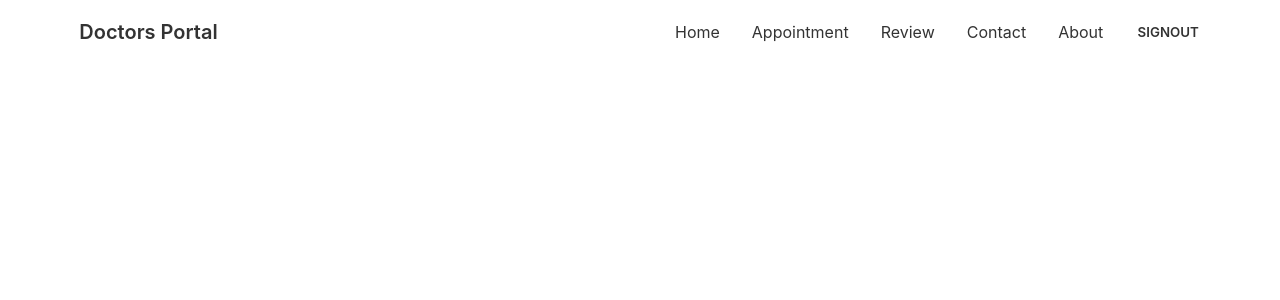
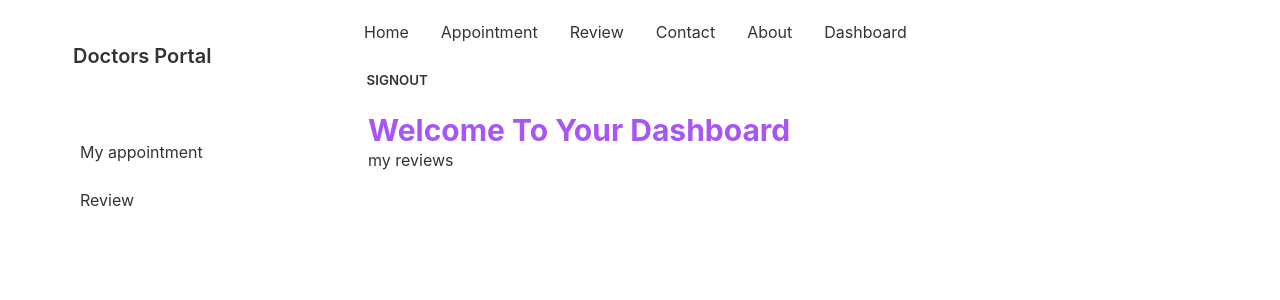
Before and after one commit to AnikKDev/doctors-portal-client, a React (Create React App) app: page /dashboard/review in a window 1280 px wide. Shown: the top 300 px of the page. Built offline with nearby package versions, Linux system fonts and the light colour scheme; no server answers; sample sign-in values are in the browser's storage.

Commit message:
solved logo and menu icon alignment between. but I am resetting it back. check commit history to know how did it solve

```diff
--- a/src/App.js
+++ b/src/App.js
@@ -9,6 +9,9 @@
 import RequireAuth from './RequireAuth';
 import { ToastContainer } from 'react-toastify';
 import 'react-toastify/dist/ReactToastify.css';
+import Dashboard from './Pages/Dashboard/Dashboard';
+import MyAppointment from './Pages/Dashboard/MyAppointment';
+import Review from './Pages/Dashboard/Review';
 
 function App() {
   return (
@@ -24,6 +27,15 @@
           </RequireAuth>
 
         } />
+        <Route path="dashboard" element={
+          <RequireAuth>
+            <Dashboard />
+          </RequireAuth>
+
+        } >
+          <Route index element={<MyAppointment />}></Route>
+          <Route path="review" element={<Review />}></Route>
+        </Route>
         <Route path="login" element={<Login />} />
         <Route path="signup" element={<SignUp />} />
       </Routes>
--- /dev/null
+++ b/src/Pages/Dashboard/Dashboard.js
@@ -0,0 +1,28 @@
+import React from 'react';
+import { Link, Outlet } from 'react-router-dom';
+
+const Dashboard = () => {
+    return (
+        <div class="drawer drawer-mobile">
+            <input id="dashboard-sidebar" type="checkbox" class="drawer-toggle" />
+            <div class="drawer-content">
+                {/* <!-- Page content here --> */}
+                <h2 className="text-3xl font-bold text-purple-500">Welcome To Your Dashboard</h2>
+                <Outlet></Outlet>
+
+
+            </div>
+            <div class="drawer-side">
+                <label for="dashboard-sidebar" class="drawer-overlay"></label>
+                <ul class="menu p-4 overflow-y-auto w-80 bg-base-100 text-base-content">
+                    {/* <!-- Sidebar content here --> */}
+                    <li><Link to="/dashboard">My appointment</Link></li>
+                    <li><Link to="/dashboard/review">Review</Link></li>
+                </ul>
+
+            </div>
+        </div>
+    );
+};
+
+export default Dashboard;
--- /dev/null
+++ b/src/Pages/Dashboard/MyAppointment.js
@@ -0,0 +1,46 @@
+import React, { useState, useEffect } from 'react';
+import { useAuthState } from 'react-firebase-hooks/auth';
+import auth from '../../firebase.init';
+const MyAppointment = () => {
+    const [appointments, setAppoitnments] = useState([])
+    const [user] = useAuthState(auth);
+    useEffect(() => {
+        if (user) {
+            fetch(`http://localhost:5000/booking?patient=${user.email}`)
+                .then(res => res.json())
+                .then(data => setAppoitnments(data))
+        }
+    }, [user])
+    return (
+        <div>
+            my appointments {appointments.length}
+
+            <div class="overflow-x-auto">
+                <table class="table w-full">
+                    <thead>
+                        <tr>
+                            <th></th>
+                            <th>Name</th>
+                            <th>Date</th>
+                            <th>Time</th>
+                            <th>Treatment</th>
+                        </tr>
+                    </thead>
+                    <tbody>
+                        {
+                            appointments.map(a =>
+                                <tr>
+                                    <td>{a.patientName}</td>
+                                    <td>{a.date}</td>
+                                    <td>{a.slot}</td>
+                                    <td>{a.treatment}</td>
+                                </tr>)
+                        }
+                    </tbody>
+                </table>
+            </div>
+        </div>
+    );
+};
+
+export default MyAppointment;
--- /dev/null
+++ b/src/Pages/Dashboard/Review.js
@@ -0,0 +1,11 @@
+import React from 'react';
+
+const Review = () => {
+    return (
+        <div>
+            my reviews
+        </div>
+    );
+};
+
+export default Review;
--- a/src/Pages/Home/Shared/Navbar/Navbar.js
+++ b/src/Pages/Home/Shared/Navbar/Navbar.js
@@ -16,12 +16,25 @@
         <li><Link to="/review">Review</Link></li>
         <li><Link to="/contacat">Contact</Link></li>
         <li><Link to="/about">About</Link></li>
+        {
+            user && <li><Link to="/dashboard">Dashboard</Link></li>
+        }
         <li>{user ? <button onClick={logout} className="btn btn-ghost">Signout</button> : <Link to="/login">Login</Link>}</li>
     </>
     return (
-        <div className="navbar justify-around bg-base-100">
+        <div className="navbar  bg-base-100">
             <div className="navbar-start">
-                <div className="dropdown">
+
+                <a className="btn btn-ghost normal-case text-xl">Doctors Portal</a>
+
+            </div>
+            <div className="navbar-end hidden lg:flex ">
+                <ul className="menu menu-horizontal p-0">
+                    {menuItems}
+                </ul>
+            </div>
+            <div className="navbar-end lg:hidden">
+                <div className="dropdown dropdown-end">
                     <label tabIndex="0" className="btn btn-ghost lg:hidden">
                         <svg xmlns="http://www.w3.org/2000/svg" className="h-5 w-5" fill="none" viewBox="0 0 24 24" stroke="currentColor"><path strokeLinecap="round" strokeLinejoin="round" strokeWidth="2" d="M4 6h16M4 12h8m-8 6h16" /></svg>
                     </label>
@@ -29,12 +42,11 @@
                         {menuItems}
                     </ul>
                 </div>
-                <a className="btn btn-ghost normal-case text-xl">Doctors Portal</a>
             </div>
-            <div className="navbar-center hidden lg:flex">
-                <ul className="menu menu-horizontal p-0">
-                    {menuItems}
-                </ul>
+            <div className="navbar-end">
+                <label for="dashboard-sidebar" tabIndex="1" className="btn btn-ghost lg:hidden">
+                    <svg xmlns="http://www.w3.org/2000/svg" className="h-5 w-5" fill="none" viewBox="0 0 24 24" stroke="currentColor"><path strokeLinecap="round" strokeLinejoin="round" strokeWidth="2" d="M4 6h16M4 12h8m-8 6h16" /></svg>
+                </label>
             </div>
         </div>
     );
```
